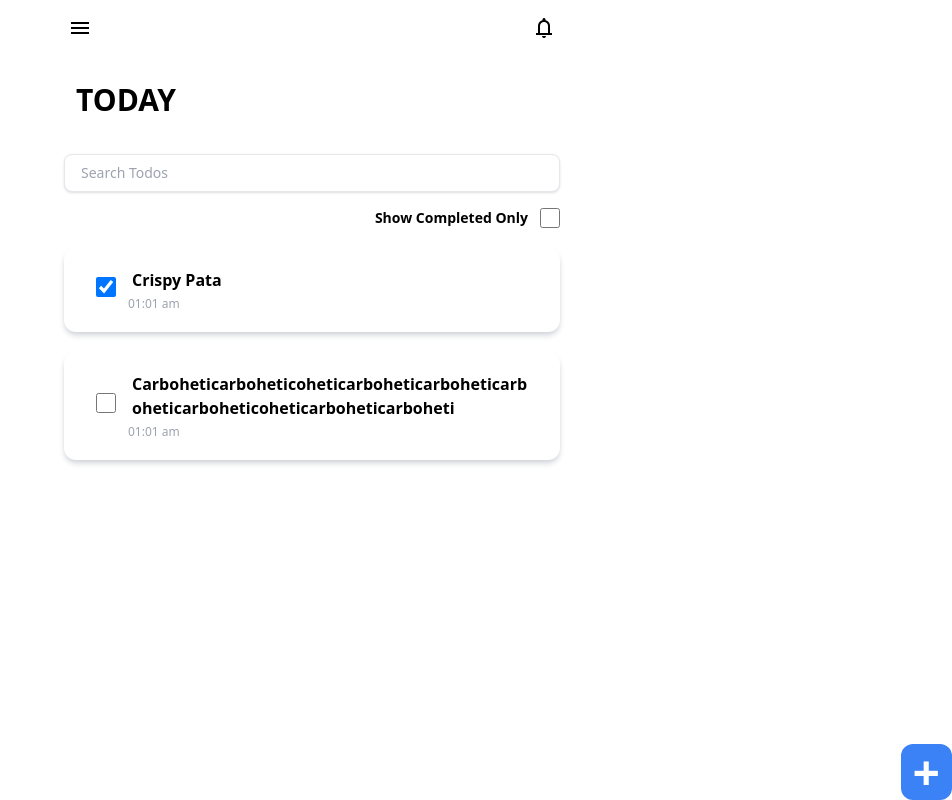
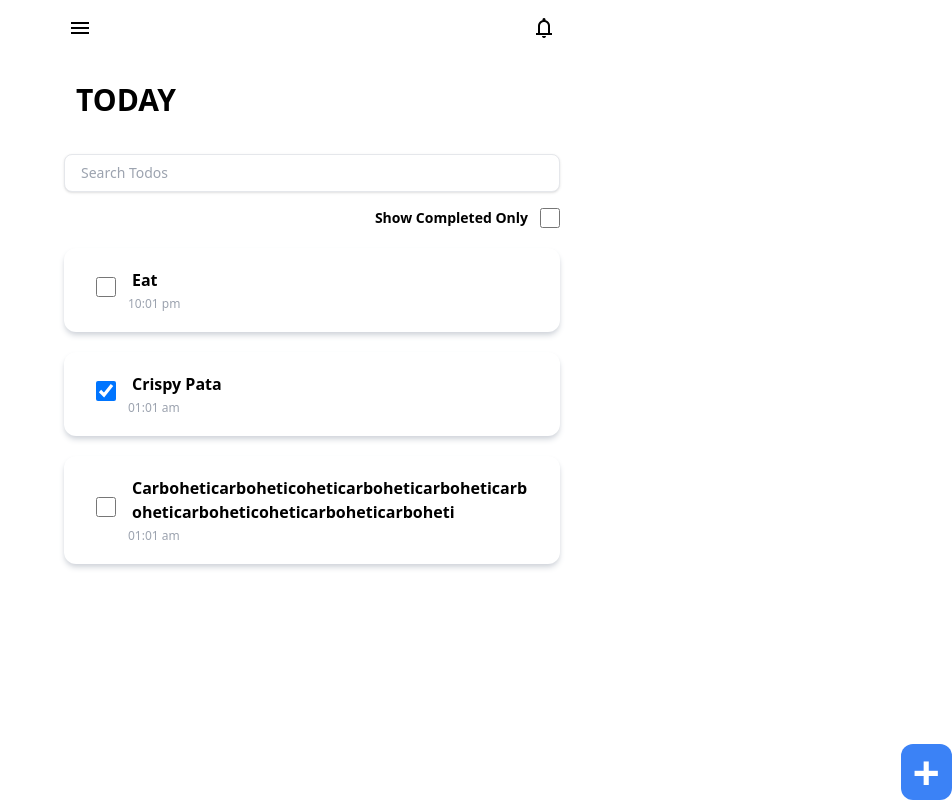
Before and after one commit to john-andeyyy/Todo_with_firebase, a React (Vite) app: page / in a window 1280 px wide. Shown: the whole page, without its empty margins (328-1280 px from the left). Built offline with nearby package versions, Linux system fonts and the light colour scheme.

Commit message:
Update Body.jsx

```diff
--- a/src/components/Body.jsx
+++ b/src/components/Body.jsx
@@ -15,13 +15,13 @@ function Body() {
 
 
     const [todos, setTodos] = useState([
-        // {
-        //     id: 1,
-        //     title: 'eat',
-        //     description: 'eat well.',
-        //     time: '10:01 pm',
-        //     completed: false
-        // },
+        {
+             id: 1,
+            title: 'eat',
+          description: 'eat well.',
+           time: '10:01 pm',
+           completed: false
+        },
         {
             id: 2,
             title: 'crispy pata',
```
